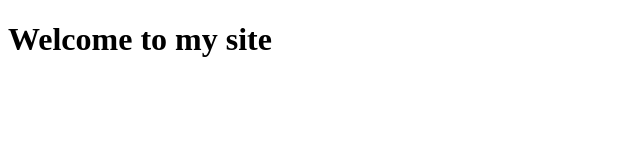
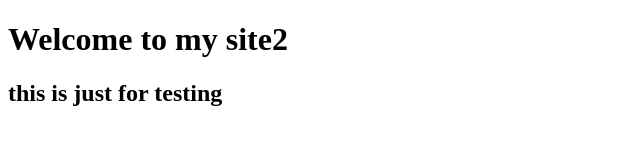
Before and after one commit to AdibShadman/Github-deployment-practise, a website: page www/index.html in a window 1280 px wide. Shown: the whole page, without its empty margins (0-640 px from the left). Drawn offline with Linux system fonts and the light colour scheme.

Commit message:
added header2

```diff
--- a/package.json
+++ b/package.json
@@ -8,6 +8,7 @@
   },
   "keywords": [],
   "author": "",
+  "Homepage": "https://github.com/AdibShadman/Github-deployment-practise",
   "license": "ISC",
   "dependencies": {
     "gh-pages": "^3.2.3"
--- a/www/index.html
+++ b/www/index.html
@@ -7,6 +7,7 @@
     <title>Github Deployment Practise</title>
 </head>
 <body>
- <h1>Welcome to my site</h1>
+ <h1>Welcome to my site2</h1>
+ <h2>this is just for testing</h2>
 </body>
 </html>
```
